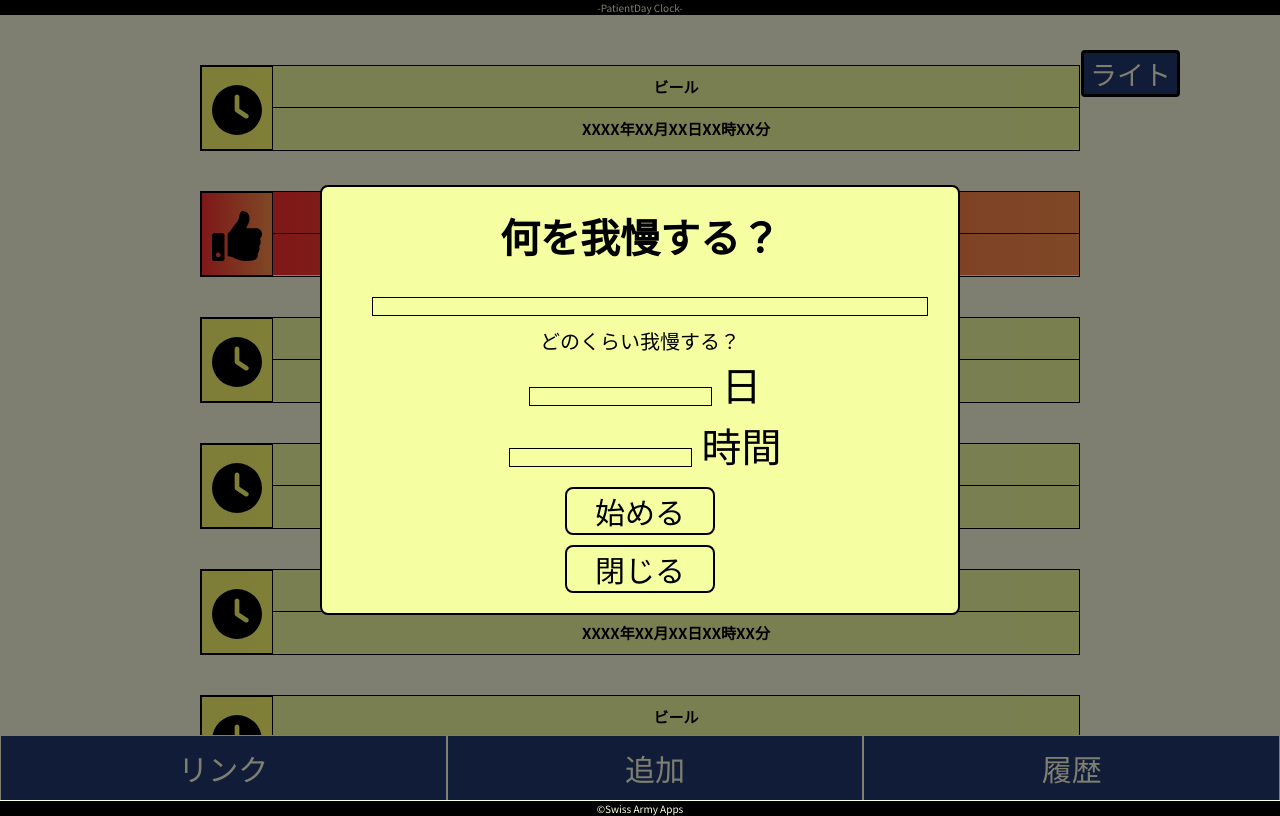
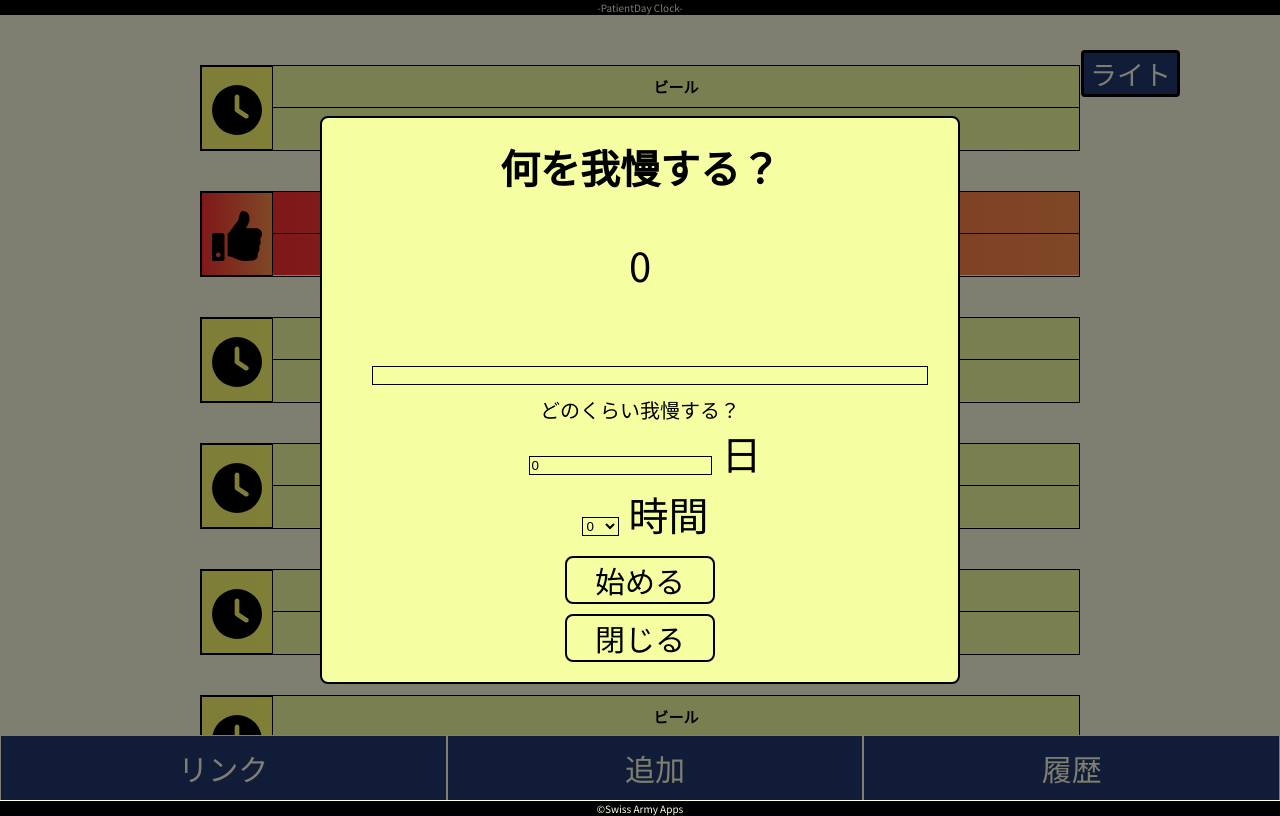
Before and after one commit to syab-syab/patienceday-clock, a React (Create React App) app: page / in a window 1280 px wide. Both pictures are taken after a click on the element "追加". Built offline with nearby package versions, Linux system fonts and the light colour scheme.

Commit message:
indexedDB(Dexie.js)を使う下準備完了

```diff
--- a/src/components/Main.tsx
+++ b/src/components/Main.tsx
@@ -6,6 +6,11 @@ import CountSection from './CountSection'
 type Props = {
   lightOrDark: boolean
 }
+
+
+// 期限まで我慢したら自動的にfinishedがtureになるような関数(?)を
+// コンポーネントのどれかに定義する
+// 追加機能を実装してからやる
 
 // 500pxでメディアクエリ
 const validateData: boolean = true
--- a/src/components/Modal/AddModal.tsx
+++ b/src/components/Modal/AddModal.tsx
@@ -1,5 +1,7 @@
 import React from 'react'
 import styled from 'styled-components'
+import { useState } from 'react'
+import millisecondsTest from '../../functions/millisecondsTest'
 
 type Props = {
   show: boolean,
@@ -112,13 +114,52 @@ const DayInput = styled.input<{$isLightOrDark?: boolean}>`
   ${props => props.$isLightOrDark ? lightModeBGColor : darkModeBGColor}
 `
 
-const TimeInput = styled.input<{$isLightOrDark?: boolean}>`
+const HourSelect = styled.select<{$isLightOrDark?: boolean}>`
   margin: 1rem;
   border: 0.1rem solid;
   ${props => props.$isLightOrDark ? lightModeBGColor : darkModeBGColor}
 `
 
+const selectHourValues: Array<string> = [
+  "0", "1", "2", "3", "4", "5", "6", "7", "8", "9", "10",
+  "11", "12", "13", "14", "15", "16", "17", "18", "19", "20",
+  "21", "22", "23"
+]
+
 const AddModal = (props: Props) => {
+
+  // 忍耐の内容(文字列)
+  const [content, setContent] = useState<string>("")
+  const contentHandleChange = (e: React.ChangeEvent<HTMLInputElement>): void => {
+    setContent(e.target.value)
+  }
+
+  // 日数の期限
+  const [deadlineDay, setDeadlineDay] = useState<string>("0")
+  const deadlineDayHandleChange = (e: React.ChangeEvent<HTMLInputElement>): void => {
+    setDeadlineDay(String(e.target.value))
+  }
+
+  const [deadlineHour, setDeadlineHour] = useState<string>("0")
+  const deadlineHourHandleChange = (e: React.ChangeEvent<HTMLSelectElement>) => {
+    setDeadlineHour(e.target.value)
+  }
+
+  // 新たにカウントを追加する
+  // 編集や削除よりも優先する
+  const addCount = (): void => {
+    // あとで追加のロジックを書く
+    const tmp: number = Number(deadlineDay) * 86400000 + Number(deadlineHour) * 3600000
+    if (tmp <= 0 || content === "") {
+      alert("１時間以上の時間の入力、または忍耐の内容を入力してください。")
+    } else {
+      alert(`${content}を${millisecondsTest(tmp, true)}耐える`)
+      setContent("")
+      setDeadlineDay("0")
+      setDeadlineHour("0")
+    }
+  }
+
 
   if (props.show) {
     return (
@@ -128,16 +169,27 @@ const AddModal = (props: Props) => {
             <MessageHeading>
               何を我慢する？
             </MessageHeading>
-            <ContentInput type='text' $isLightOrDark={props.lightOrDark} />
+            <p>{deadlineDay}</p>
+            <ContentInput type='text' value={content} onChange={contentHandleChange} $isLightOrDark={props.lightOrDark} />
             <MessageSub>
               どのくらい我慢する？
             </MessageSub>
-            <DayInput type='text' $isLightOrDark={props.lightOrDark} /><label>日</label>
+            {/* type="number"ではないけど入力は数字だけを受け付けたい */}
+            {/* あとは一番上の位に0の入力を受け付けないようにしたい */}
+            <DayInput type='number' min="0" value={Number(deadlineDay)} onChange={deadlineDayHandleChange} $isLightOrDark={props.lightOrDark} /><label>日</label>
             <br />
             {/* ↓は本番ではselect */}
-            <TimeInput type='text' $isLightOrDark={props.lightOrDark} /><label>時間</label>
+            <HourSelect $isLightOrDark={props.lightOrDark} value={deadlineHour} onChange={(e) => deadlineHourHandleChange(e)}>
+              {
+                selectHourValues.map((h) => {
+                  return <option key={h} value={h}>{h}</option>
+                })
+              }
+            </HourSelect>
+
+            <label>時間</label>
           </MessageWrapper>
-          <StartButton>始める</StartButton>
+          <StartButton onClick={addCount}>始める</StartButton>
           <CloseButton onClick={props.onClickFunc}>閉じる</CloseButton>
         </Modal>
       </Wrapper>
--- a/src/components/Modal/CountItemModal.tsx
+++ b/src/components/Modal/CountItemModal.tsx
@@ -109,6 +109,15 @@ font-size: 3rem;
 
 const CountItemModal = (props: Props) => {
 
+  // finishedの値を変更する(falseからtrueに)
+  // trueからfalseにはできないようにする
+  // 優先度は中、追加機能を実装してから
+  const toggleStatus = (): void => {
+    // 期限まで忍耐が続いていないものに対しては
+    // 本当に終了するかどうかを尋ねること
+    alert("カウントを終わらせます。")
+  }
+
   if (props.show) {
     return (
     <Wrapper>
@@ -136,7 +145,7 @@ const CountItemModal = (props: Props) => {
             <><MessageSub>目標まであと</MessageSub><MessageCount>XX日</MessageCount><MessageCount>XX時間XX分XX秒</MessageCount></>
           }
         </CountdownSpace>
-        <Button $isLightOrDark={props.lightOrDark}>終了する</Button>
+        <Button $isLightOrDark={props.lightOrDark} onClick={toggleStatus}>終了する</Button>
         <Button $isLightOrDark={props.lightOrDark} onClick={props.onClickFunc}>閉じる</Button>
       </Modal>
     </Wrapper>
--- a/src/components/Modal/HistoryModal.tsx
+++ b/src/components/Modal/HistoryModal.tsx
@@ -7,6 +7,12 @@ type Props = {
   lightOrDark: boolean,
   onClickFunc: () => void
 }
+
+// 削除機能を追加すること
+// 追加機能と編集機能を付けてからだから優先度は最後
+// func: deleteDeadline
+// 詳細情報のconfirmも必要かもしれない
+// confirmで削除するかどうかを尋ねる感じにする
 
 // ライトモード
 const lightModeBGColor: string = `
@@ -33,12 +39,12 @@ align-items: center;
 justify-content: center;
 `
 
-const Modal = styled.div<{isLightOrDark: boolean}>`
-color: ${props => props.isLightOrDark ? "black" : "#FDFFE2"};
+const Modal = styled.div<{$isLightOrDark?: boolean}>`
+color: ${props => props.$isLightOrDark ? "black" : "#FDFFE2"};
 z-index:2;
 width:50%;
 padding: 1em;
-${props => props.isLightOrDark ? lightModeBGColor : darkModeBGColor}
+${props => props.$isLightOrDark ? lightModeBGColor : darkModeBGColor}
 border: 0.2rem black solid;
 border-radius: 0.8rem;
 @media (max-width: 1000px) {
@@ -93,7 +99,7 @@ const HistoryModal = (props: Props) => {
   if (props.show) {
     return (
     <Wrapper>
-      <Modal isLightOrDark={props.lightOrDark}>
+      <Modal $isLightOrDark={props.lightOrDark}>
         <MessageWrapper>
           <MessageHeading>
             履歴
--- a/src/functions/millisecondsTest.ts
+++ b/src/functions/millisecondsTest.ts
@@ -12,7 +12,7 @@ const modifyMilliSeconds = (unix: number, milliSec: number): Array<number> => {
   }
 }
 
-const millisecondsTest = (uni: number): string => {
+const millisecondsTest = (uni: number, short: boolean = false): string => {
   // 渡されたtimeを各ミリ秒で除算 ex) uni / 31536000000 = x.xxxx
   // 秒以外で答えが1以上なら余りを四捨五入して対応するミリ秒を乗算し、timeから減算 ex) uni - 31536000000 * x = y
   // 減算の答えを次に回していく
@@ -35,8 +35,12 @@ const millisecondsTest = (uni: number): string => {
   const returnSeconds: number = tmpMinutes[1] / 1000
 
   // .toString().padStart( 2, '0')を付けなければ表示が遅れないっぽい
-  return `${returnDay}日${returnHour}時間${returnMinutes}分${returnSeconds.toString()}秒
-    `
+  if (short) {
+    return uni < 86400000 ? `${returnHour}時間` : `${returnDay}日${returnHour}時間`
+  } else {
+    return `${returnDay}日${returnHour}時間${returnMinutes}分${returnSeconds.toString()}秒`
+  }
+
 }
 
 export default millisecondsTest
```
